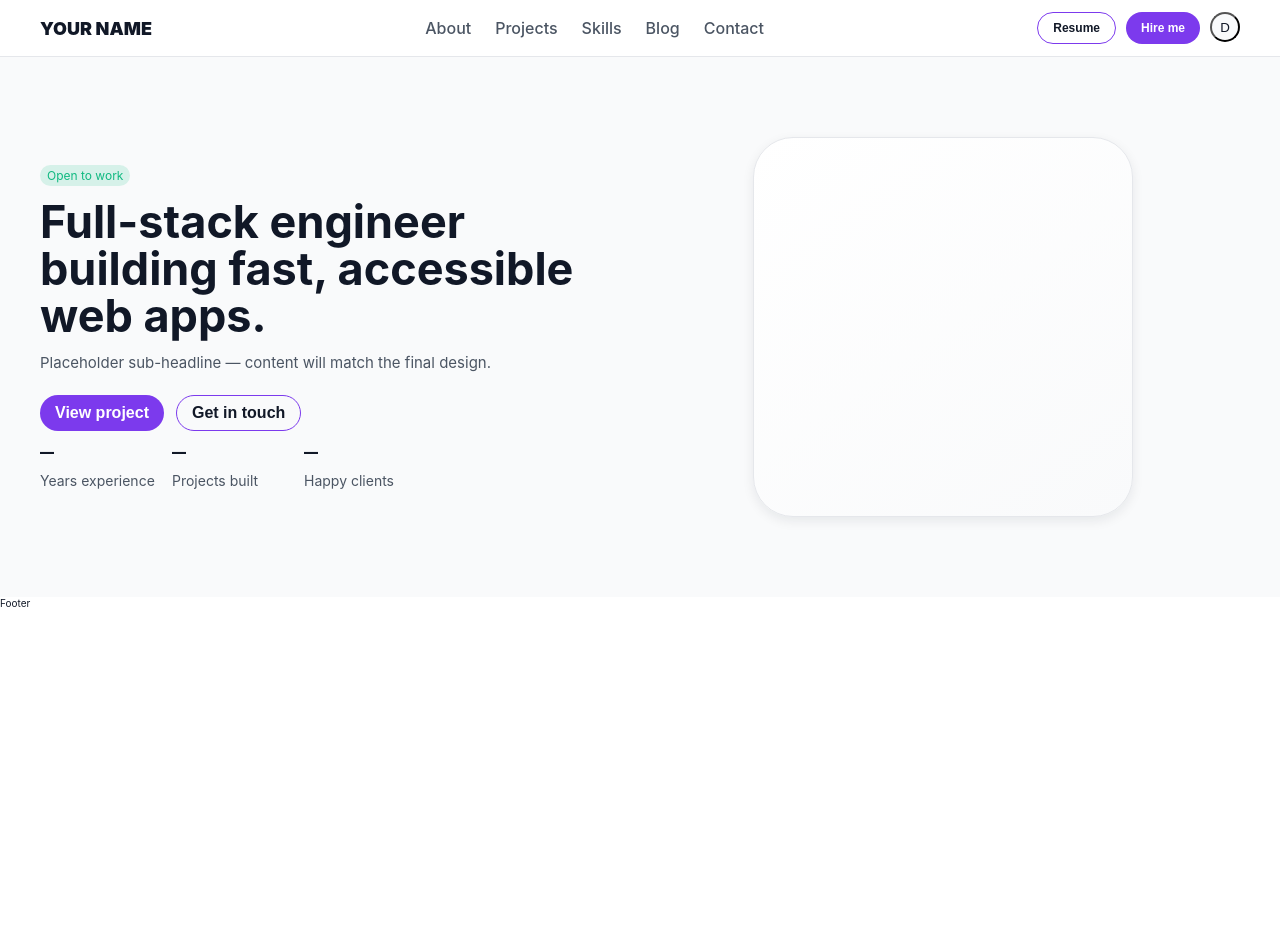
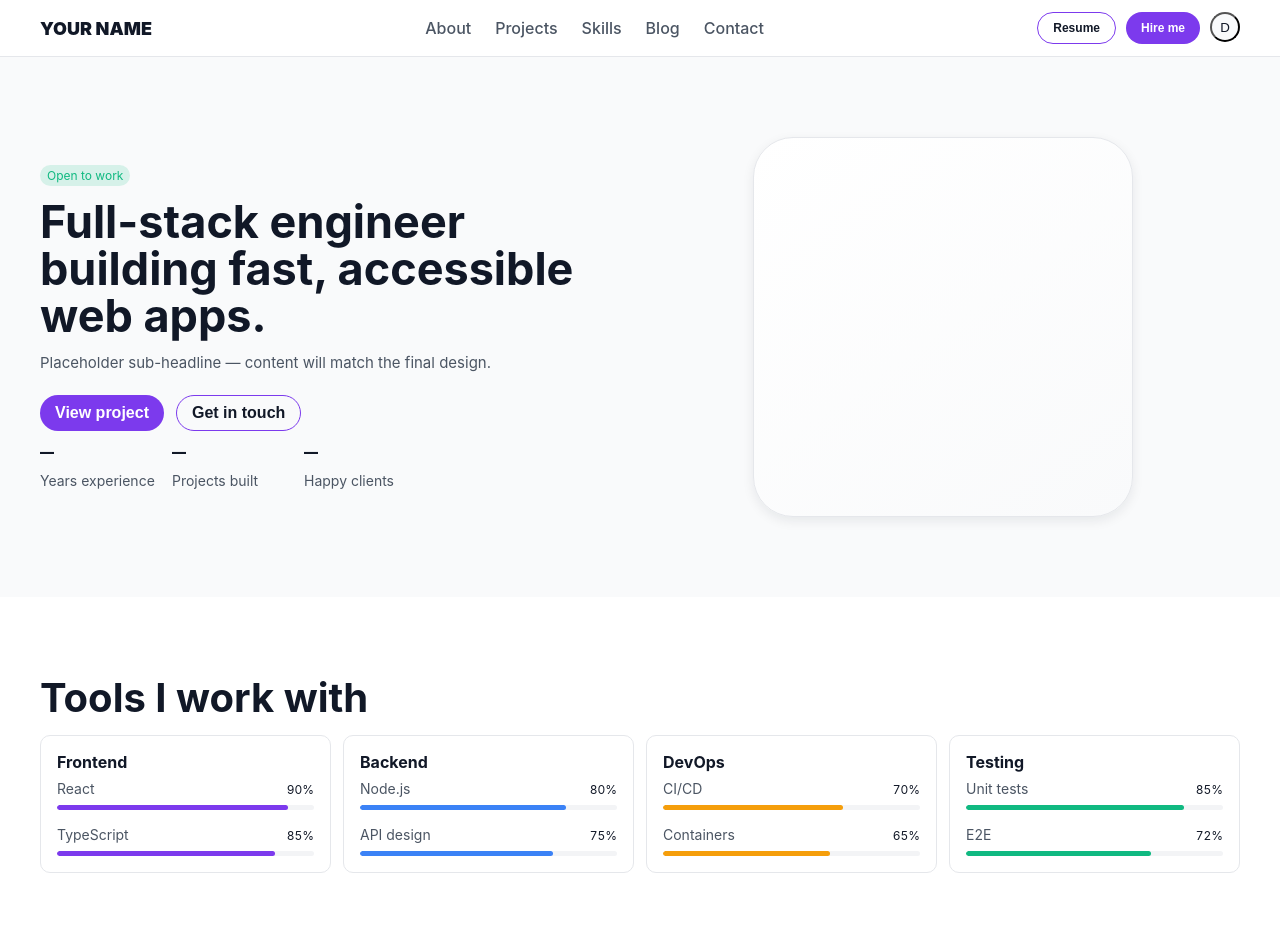
Before and after one commit to Yejun-Jung/portfolio, a React app: page / in a window 1280 px wide. Shown: the top 952 px of the page. Before the commit the page ends 800 px from the top, so only its background shows below. Built offline with nearby package versions, Linux system fonts and the light colour scheme; the HTML template or start-up script is replaced by a standard one; a web font is replaced by a local one.

Commit message:
tools update 0417

```diff
--- /dev/null
+++ b/src/components/categoryCard/CategoryCard.jsx
@@ -0,0 +1,28 @@
+import React from 'react'
+import styles from './CategoryCard.module.scss'
+import ProgressBar from '../progressBar/ProgressBar'
+const CategoryCard = ({
+    title,
+    accent = 'primary',
+    skills = []
+}) => {
+    return (
+        <article className={styles.card}>
+            <h3 className={styles.title}>
+                {title}
+            </h3>
+            <div className={styles.list}>
+                {skills.map(({ name, percent }) => (
+                    <ProgressBar
+                        key={name}
+                        label={name}
+                        percent={percent}
+                        accent={accent}
+                    />
+                ))}
+            </div>
+        </article>
+    )
+}
+
+export default CategoryCard
--- /dev/null
+++ b/src/components/categoryCard/CategoryCard.module.scss
@@ -0,0 +1,19 @@
+@use '../../styles/variables' as *;
+.card {
+    padding: $space-3;
+    border-radius: $radius-sm;
+    background-color: var(--color-card-bg);
+    border:1px solid var(--color-border);
+    box-shadow: var(--shadow-bg);
+    transition: $transition-theme;
+}
+.title{
+    margin-bottom: $space-1;
+    font-size: $font-size-md;
+    color:var(--color-text)
+}
+.list {
+    display: flex;
+    flex-direction: column;
+    gap: $space-3;
+}
--- /dev/null
+++ b/src/components/progressBar/ProgressBar.jsx
@@ -0,0 +1,36 @@
+import React from 'react'
+import styles from './ProgressBar.module.scss'
+const ACCENT = {
+    primary: styles.accent_primary,
+    success: styles.accent_success,
+    info: styles.accent_info,
+    warning: styles.accent_warning
+}
+
+const ProgressBar = ({
+    label,
+    percent,
+    accent = 'primary'
+}) => {
+
+    const safe = Math.min(100, Math.max(0, percent))
+
+    const accentClass = ACCENT[accent] ?? ACCENT.primary
+
+    return (
+        <div className={styles.wrap}>
+            <div className={styles.labelRow}>
+                <span className={styles.label}>{label}</span>
+                <span  className={styles.pct}>{safe}%</span>
+            </div>
+            <div className={styles.track}>
+                <div
+                    className={`${styles.fill} ${accentClass}`}
+                    style={{width:`${safe}%`}}
+                />
+            </div>
+        </div>
+    )
+}
+
+export default ProgressBar
--- /dev/null
+++ b/src/components/progressBar/ProgressBar.module.scss
@@ -0,0 +1,47 @@
+@use '../../styles/variables' as *;
+
+.wrap {
+    display: flex;
+    flex-direction: column;
+    gap: $space-1;
+
+.labelRow {
+    display: flex;
+    justify-content: space-between;
+    align-items: baseline;
+    font-size: $font-size-xs;
+}
+.label {
+    font-size: $font-size-sm;
+    color:var(--color-text-muted)
+}
+.pct {
+    color:var(--color-text);
+    font-variant-numeric:tabular-nums ;
+}
+.track {
+    height: .5rem;
+    border-radius: 999px;
+    background-color:var(--gray-100);
+    overflow: hidden;
+}
+ .fill {
+    height: 100%;
+    border-radius: inherit;
+    transition: width .35s ease;
+
+    &.accent_primary {
+        background-color: var(--color-primary);
+    }
+    &.accent_success{
+        background-color: var(--color-success);
+    }
+    &.accent_info {
+        background-color: var(--color-info);
+    }
+    &.accent_warning {
+        background-color: var(--color-warning);
+    }
+ }
+
+}
--- /dev/null
+++ b/src/components/tools/Tools.jsx
@@ -0,0 +1,29 @@
+import React from 'react'
+import styles from './Tools.module.scss'
+import CategoryCard from '../categoryCard/CategoryCard'
+import { categories } from '../../utils/categories'
+const Tools = () => {
+    return (
+        <section className={styles.tools} aria-labelledby='tech-heading'>
+            <div className={`inner ${styles.inner}`}>
+                <h1 className="tit tit__m">
+                    Tools I work with
+                </h1>
+                <div className={styles.grid}>
+
+                    {categories.map((cat, i) => (
+
+                        <CategoryCard
+                            key={i}
+                            title={cat.title}
+                            accent={cat.accent}
+                            skills={cat.skills}
+                        />
+                    ))}
+                </div>
+            </div>
+        </section>
+    )
+}
+
+export default Tools
--- /dev/null
+++ b/src/components/tools/Tools.module.scss
@@ -0,0 +1,23 @@
+@use '../../styles/variables' as *;
+
+.tools {
+    .inner {
+        padding: $space-12 0;
+
+        .grid {
+            margin-top: $space-3;
+            display: grid;
+            gap: $space-2;
+            grid-template-columns: 1fr;
+
+            @media (min-width:640px) {
+                grid-template-columns:repeat(2,1fr);
+
+            }
+            @media (min-width:1024px) {
+                grid-template-columns:repeat(4,1fr);
+
+            }
+        }
+    }
+}
--- a/src/pages/Home.jsx
+++ b/src/pages/Home.jsx
@@ -1,12 +1,13 @@
-import React from "react";
-import Hero from "../components/hero/Hero";
-
+import React from 'react'
+import Hero from '../components/hero/Hero'
+import Tools from '../components/tools/Tools'
 const Home = () => {
   return (
     <div>
-      <Hero />
+      <Hero/>
+      <Tools/>
     </div>
-  );
-};
+  )
+}
 
-export default Home;
+export default Home
--- a/src/styles/_variables.scss
+++ b/src/styles/_variables.scss
@@ -34,7 +34,7 @@ $radius-full: 9999px;
 
 
 $color-primary: #7c3aed;
-$color-primary-hover: #6d28d9;
+$color-primary-hover: #5b1cc0;
 
 $color-success: #10b981;
 $color-info: #3b82f6;
--- /dev/null
+++ b/src/utils/categories.js
@@ -0,0 +1,34 @@
+export const categories = [
+  {
+    title: 'Frontend',
+    accent: 'primary',
+    skills: [
+      { name: 'React', percent: 90 },
+      { name: 'TypeScript', percent: 85 },
+    ],
+  },
+  {
+    title: 'Backend',
+    accent: 'info',
+    skills: [
+      { name: 'Node.js', percent: 80 },
+      { name: 'API design', percent: 75 },
+    ],
+  },
+  {
+    title: 'DevOps',
+    accent: 'warning',
+    skills: [
+      { name: 'CI/CD', percent: 70 },
+      { name: 'Containers', percent: 65 },
+    ],
+  },
+  {
+    title: 'Testing',
+    accent: 'success',
+    skills: [
+      { name: 'Unit tests', percent: 85 },
+      { name: 'E2E', percent: 72 },
+    ],
+  },
+]
```
